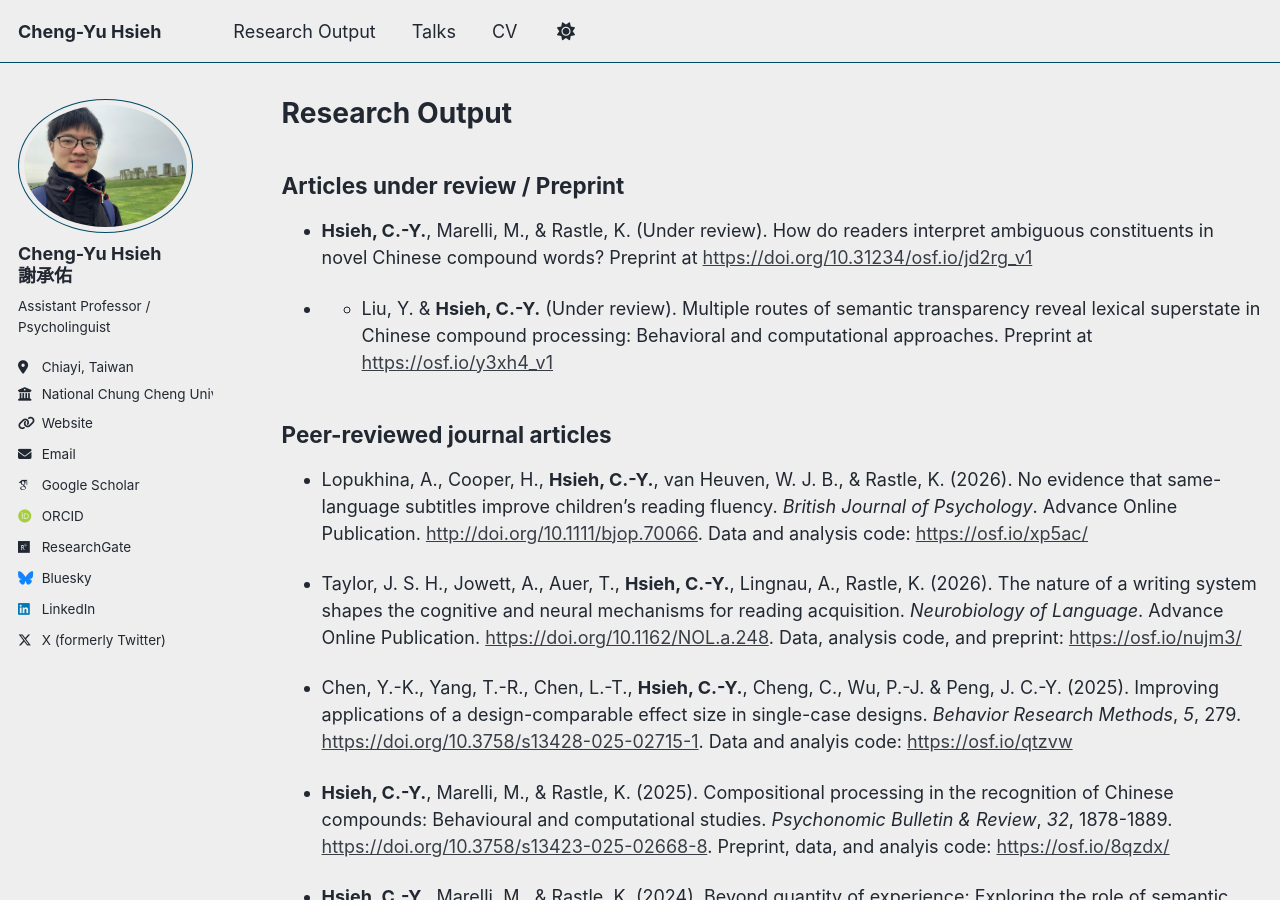
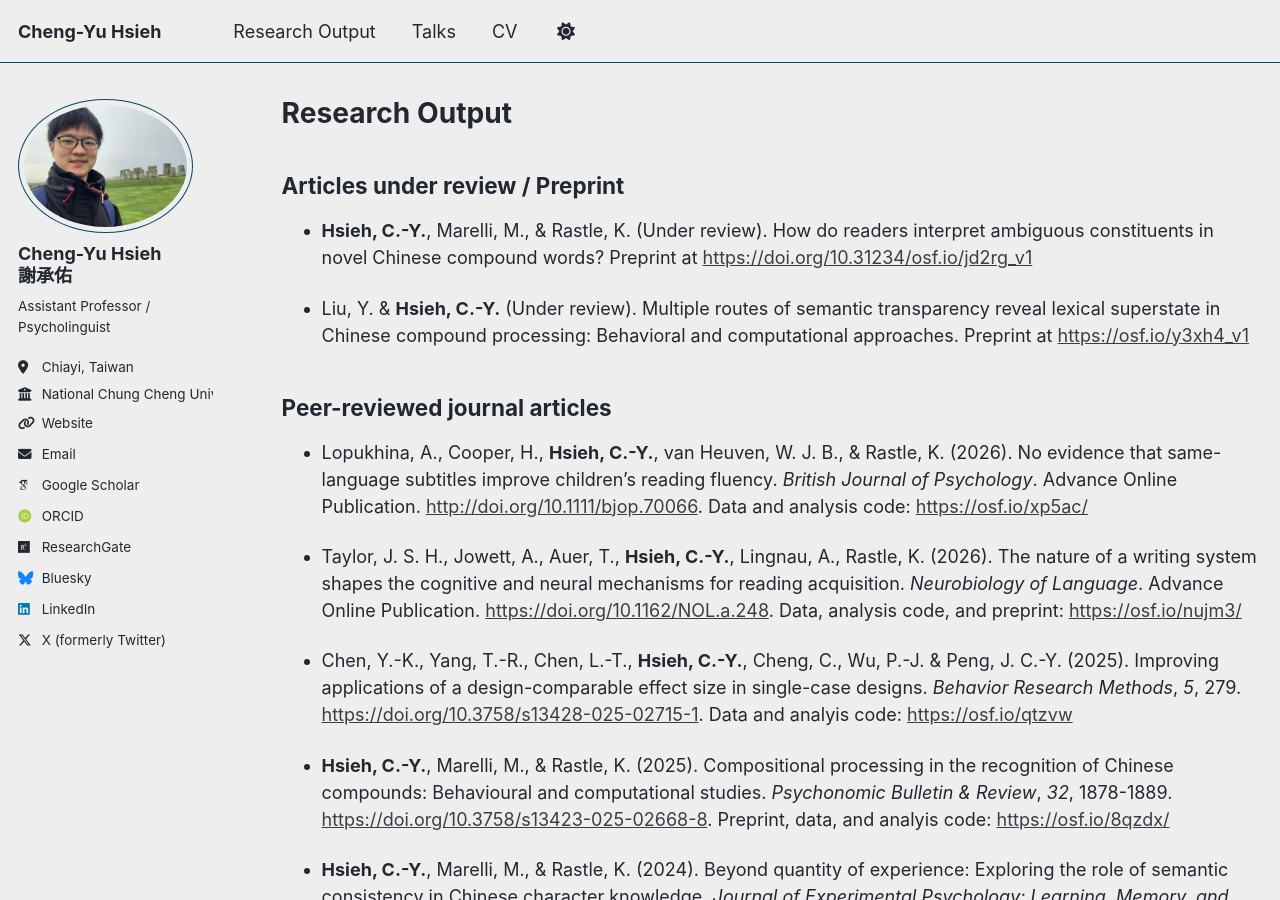
Before and after one commit to cyhsieh-psy/cyhsieh-psy.github.io, a Jekyll site: the page built from _pages/publications.md, in a window 1280 px wide and 900 px high. Built offline with Jekyll 4.4.1, drawn with Linux system fonts in a browser that asks for light colours; some web fonts are replaced; a script that is not in the unit is left out.

```diff
--- a/_pages/publications.md
+++ b/_pages/publications.md
@@ -9,7 +9,7 @@ author_profile: true
 
 - **Hsieh, C.-Y.**, Marelli, M., & Rastle, K. (Under review). How do readers interpret ambiguous constituents in novel Chinese compound words? Preprint at [https://doi.org/10.31234/osf.io/jd2rg_v1](https://doi.org/10.31234/osf.io/jd2rg_v1)
 
-- - Liu, Y. & **Hsieh, C.-Y.** (Under review). Multiple routes of semantic transparency reveal lexical superstate in Chinese compound processing: Behavioral and computational approaches. Preprint at [https://osf.io/y3xh4_v1](https://osf.io/y3xh4_v1)
+- Liu, Y. & **Hsieh, C.-Y.** (Under review). Multiple routes of semantic transparency reveal lexical superstate in Chinese compound processing: Behavioral and computational approaches. Preprint at [https://osf.io/y3xh4_v1](https://osf.io/y3xh4_v1)
 
 ## Peer-reviewed journal articles
 
```
